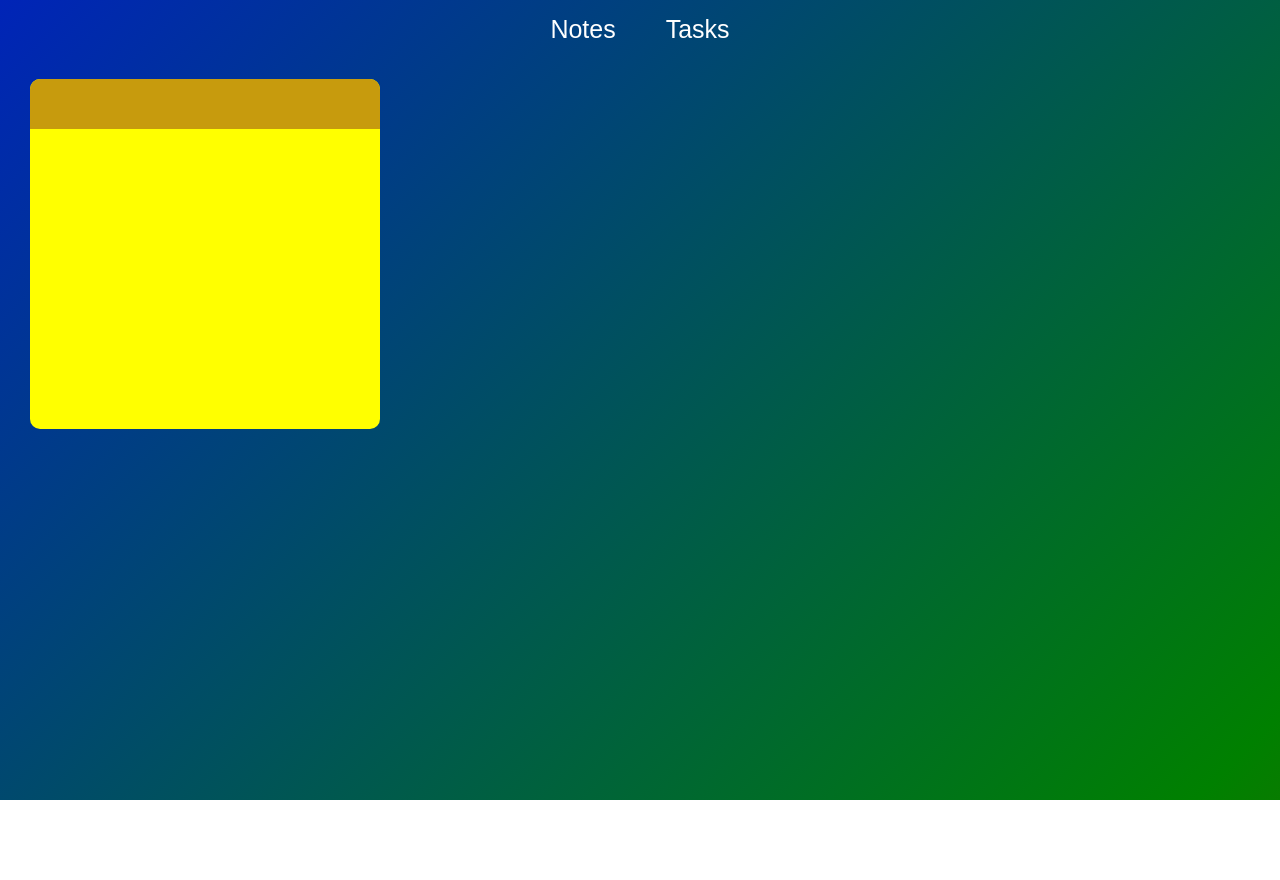
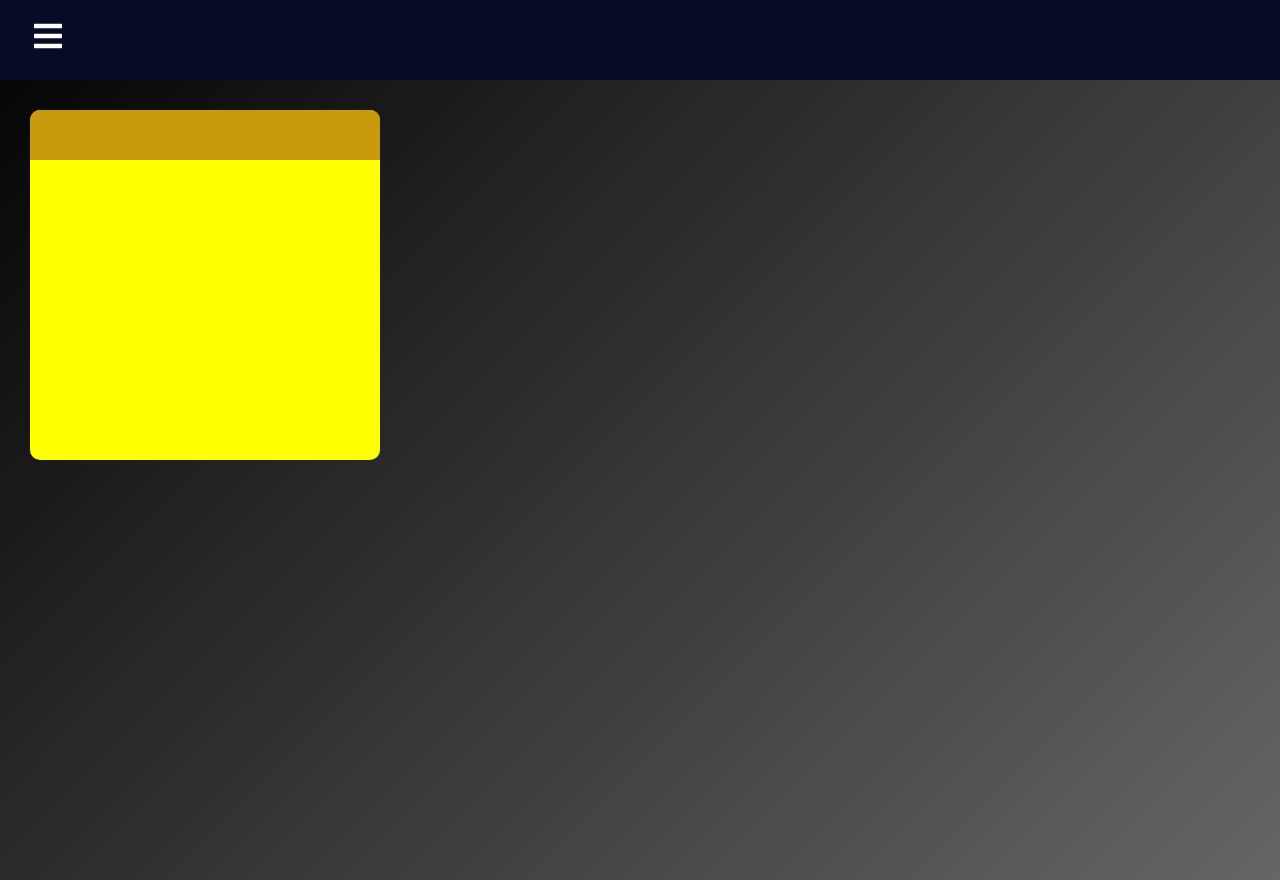
Before and after one commit to abellizzi1/StudentToolsProject, a React (Create React App) app in the folder planner1/: page / in a window 1280 px wide. Before the commit the page ends 800 px from the top, so only its background shows below. Built offline with nearby package versions, Linux system fonts and the light colour scheme.

Commit message:
added sidebar

```diff
--- a/planner1/package.json
+++ b/planner1/package.json
@@ -8,6 +8,7 @@
     "@testing-library/user-event": "^13.5.0",
     "react": "^18.2.0",
     "react-dom": "^18.2.0",
+    "react-icons": "^4.4.0",
     "react-router-dom": "^6.3.0",
     "react-scripts": "5.0.1",
     "web-vitals": "^2.1.4"
--- a/planner1/src/App.js
+++ b/planner1/src/App.js
@@ -1,11 +1,13 @@
 import './App.css';
 import { BrowserRouter as Router, Route, Routes } from "react-router-dom";
+import Sidebar from './components/Sidebar.js';
 import NotesPage from './pages/NotesPage.js';
 
 function App() {
   return (
     <>
       <Router>
+        <Sidebar />
         <Routes>
           <Route path = '/' exact element = {<NotesPage/>} />
         </Routes>
--- /dev/null
+++ b/planner1/src/components/Sidebar.css
@@ -0,0 +1,72 @@
+.sidebar {
+    background-color: #060b26;
+    height: 80px;
+    display: flex;
+    justify-content: start;
+    align-items: center;
+  }
+
+  .menu-bars {
+    margin-left: 2rem;
+    font-size: 2rem;
+    background: none;
+  }
+
+  .sidebar-menu {
+    background-color: #060b26;
+    width: 250px;
+    height: 100vh;
+    display: flex;
+    justify-content: center;
+    position: fixed;
+    top: 0;
+    left: -100%;
+    transition: 850ms;
+  }
+
+  .sidebar-menu.active {
+    left: 0;
+    transition: 350ms;
+  }
+
+  .sidebar-text {
+    display: flex;
+    justify-content: start;
+    align-items: center;
+    padding: 8px 0px 8px 16px;
+    list-style: none;
+    height: 60px;
+  }
+
+  .sidebar-text a {
+    text-decoration: none;
+    color: #f5f5f5;
+    font-size: 18px;
+    width: 95%;
+    height: 100%;
+    display: flex;
+    align-items: center;
+    padding: 0 16px;
+    border-radius: 4px;
+  }
+
+  .sidebar-text a:hover {
+    background-color: #1a83ff;
+  }
+
+  .sidebar-menu-items {
+    width: 100%;
+  }
+
+  .sidebar-toggle {
+    background-color: #060b26;
+    width: 100%;
+    height: 80px;
+    display: flex;
+    justify-content: start;
+    align-items: center;
+  }
+
+  span {
+    margin-left: 16px;
+  }
--- /dev/null
+++ b/planner1/src/components/Sidebar.js
@@ -0,0 +1,46 @@
+import React, { useState } from 'react';
+import * as FaIcons from 'react-icons/fa';
+import * as AiIcons from 'react-icons/ai';
+import { Link } from 'react-router-dom';
+import { SidebarOptions } from './SidebarOptions';
+import './Sidebar.css';
+import { IconContext } from 'react-icons';
+
+function Sidebar() {
+  const [sidebar, setSidebar] = useState(false);
+
+  const showSidebar = () => setSidebar(!sidebar);
+
+  return (
+    <>
+      <IconContext.Provider value={{ color: '#fff' }}>
+        <div className='sidebar'>
+          <Link to='#' className='menu-bars'>
+            <FaIcons.FaBars onClick={showSidebar} />
+          </Link>
+        </div>
+        <nav className={sidebar ? 'sidebar-menu active' : 'sidebar-menu'}>
+          <ul className='sidebar-menu-items' onClick={showSidebar}>
+            <li className='sidebar-toggle'>
+              <Link to='#' className='menu-bars'>
+                <AiIcons.AiOutlineClose />
+              </Link>
+            </li>
+            {SidebarOptions.map((item, index) => {
+              return (
+                <li key={index} className={item.cName}>
+                  <Link to={item.path}>
+                    {item.icon}
+                    <span>{item.title}</span>
+                  </Link>
+                </li>
+              );
+            })}
+          </ul>
+        </nav>
+      </IconContext.Provider>
+    </>
+  );
+}
+
+export default Sidebar;
--- /dev/null
+++ b/planner1/src/components/SidebarOptions.js
@@ -0,0 +1,44 @@
+import React from 'react';
+import * as FaIcons from 'react-icons/fa';
+import * as AiIcons from 'react-icons/ai';
+import * as IoIcons from 'react-icons/io';
+
+export const SidebarOptions = [
+  {
+    title: 'Notes',
+    path: '/',
+    icon: <AiIcons.AiFillHome />,
+    cName: 'nav-text'
+  }
+  /*,
+  {
+    title: 'Reports',
+    path: '/reports',
+    icon: <IoIcons.IoIosPaper />,
+    cName: 'nav-text'
+  },
+  {
+    title: 'Products',
+    path: '/products',
+    icon: <FaIcons.FaCartPlus />,
+    cName: 'nav-text'
+  },
+  {
+    title: 'Team',
+    path: '/team',
+    icon: <IoIcons.IoMdPeople />,
+    cName: 'nav-text'
+  },
+  {
+    title: 'Messages',
+    path: '/messages',
+    icon: <FaIcons.FaEnvelopeOpenText />,
+    cName: 'nav-text'
+  },
+  {
+    title: 'Support',
+    path: '/support',
+    icon: <IoIcons.IoMdHelpCircle />,
+    cName: 'nav-text'
+  }*/
+];
--- a/planner1/src/pages/NotesPage.css
+++ b/planner1/src/pages/NotesPage.css
@@ -1,10 +1,10 @@
 .content {
 	z-index: 1;
-	background: linear-gradient(-45deg, red, green, blue, yellow);
+	background: linear-gradient(-45deg, black, gray, black, gray);
 	background-size: 400% 400%;
 	width: 100%;
 	height: 100vh;
-	animation: animate 45s ease infinite;
+	animation: animate 60s ease infinite;
 	overflow: hidden;
 	text-align: center;
 }
@@ -29,6 +29,12 @@
     border-radius: 10px;
 	position: relative;
 	z-index: 1;
+	transition-timing-function: ease-out;
+	transition: 0.4s;
+}
+
+.notes:hover  {
+    background-color: rgb(226, 226, 0);
 }
 
 .note-toolbar{
@@ -42,10 +48,6 @@
 	position: absolute;
 	top: 0;
   }
-
-.notes:hover  {
-    box-shadow: 0 12px 16px 0 rgba(0,0,0,0.24), 0 17px 50px 0 rgba(0,0,0,0.19);
-}
 
 .topButtons {
 	background-color: transparent;
--- a/planner1/src/pages/NotesPage.js
+++ b/planner1/src/pages/NotesPage.js
@@ -9,8 +9,6 @@ export default function NotesPage() {
     return (
         <div>
             <div className = 'content'>
-                <button className = 'topButtons'>Notes</button>
-                <button className = 'topButtons'>Tasks</button>
                 <div className = 'notes'>
                     <div className = 'note-toolbar'>
 
```
Also changed, not shown: 1 other file (tests, documents, lock files or other folders).
